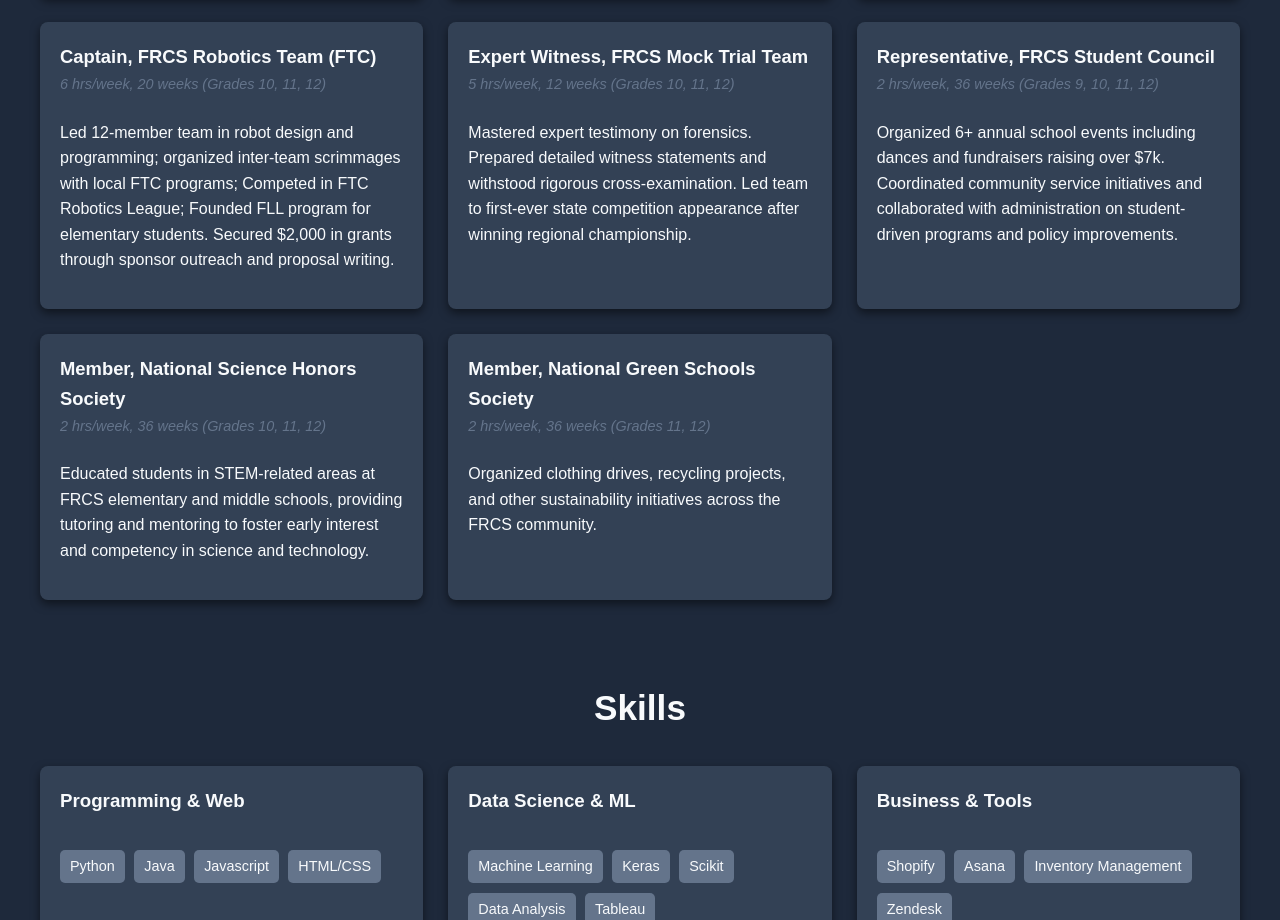
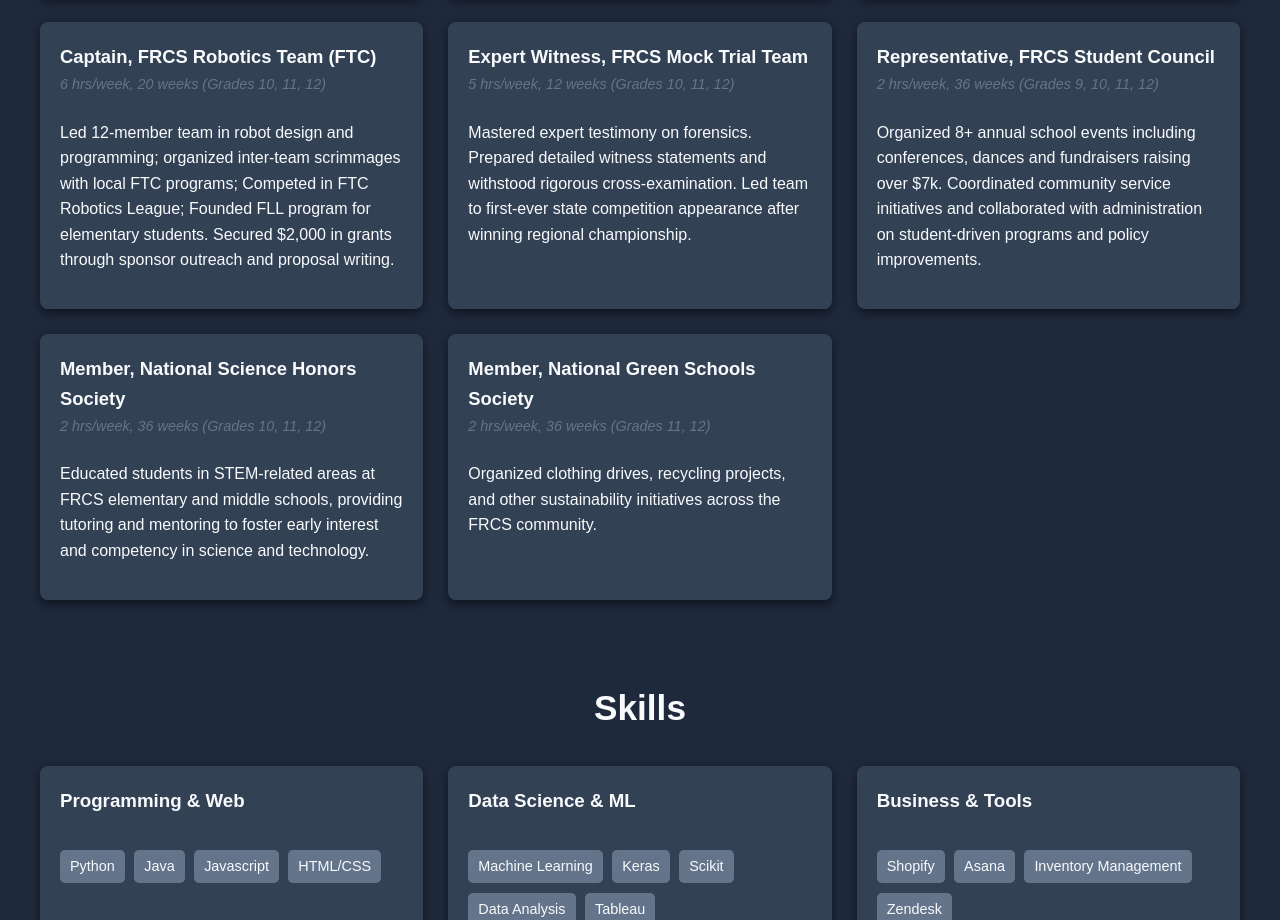
Before and after one commit to bhatiajay/bhatiajay, a plain HTML site: page index.html in a window 1280 px wide. Shown: the part 3962-4882 px from the top of the page. Drawn offline with Linux system fonts and the light colour scheme.

Commit message:
added conferences done to student council activities

```diff
--- a/index.html
+++ b/index.html
@@ -266,7 +266,7 @@
                 <div class="activity-card">
                     <h3>Representative, FRCS Student Council</h3>
                     <p class="experience-date experience-metadata">2 hrs/week, 36 weeks (Grades 9, 10, 11, 12)</p>
-                    <p>Organized 6+ annual school events including dances and fundraisers raising over $7k. Coordinated community service initiatives and collaborated with administration on student-driven programs and policy improvements.</p>
+                    <p>Organized 8+ annual school events including conferences, dances and fundraisers raising over $7k. Coordinated community service initiatives and collaborated with administration on student-driven programs and policy improvements.</p>
                 </div>
 
                 <div class="activity-card">
```
